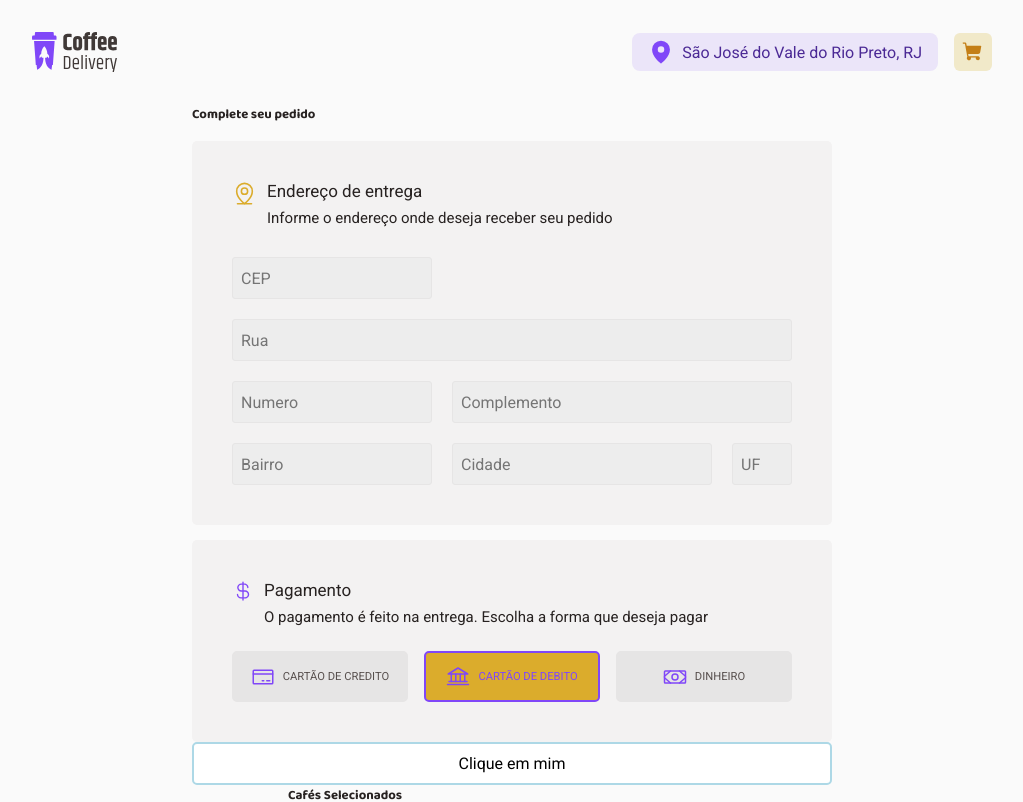
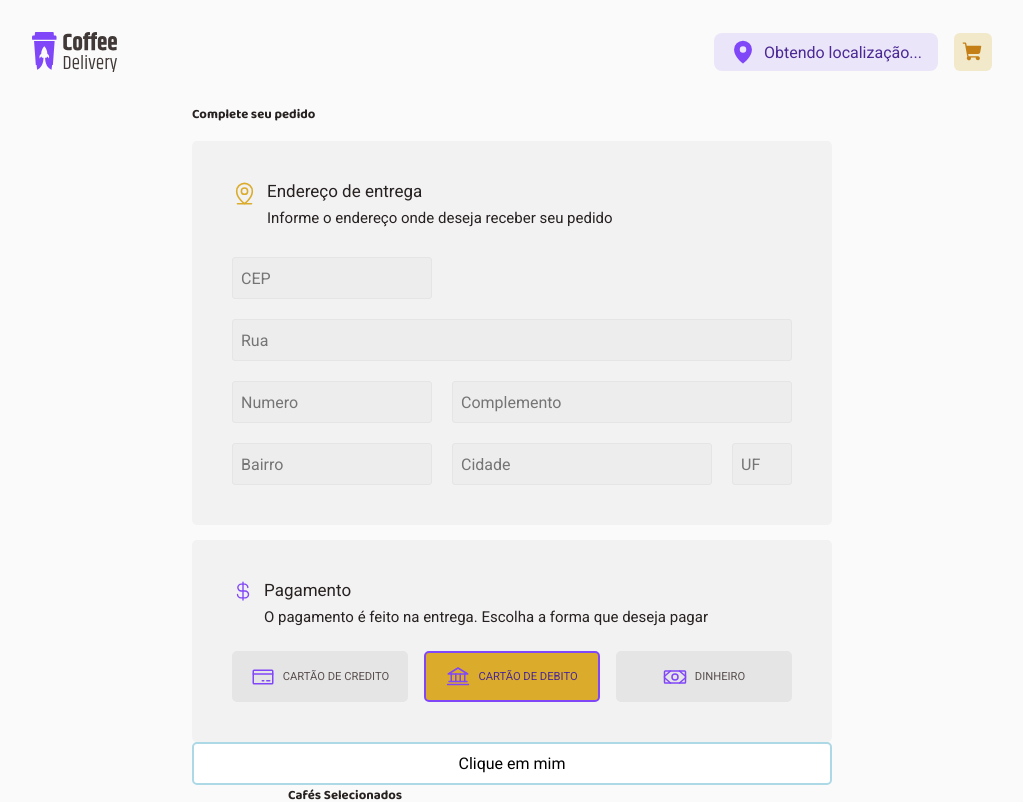
Before and after one commit to GabrielGCJ/d-02-react-js-rocketseat-coffee-delivery, a React (Vite) app: page /checkout in a window 1280 px wide. Shown: the top 802 px of the page, without its empty margins (128-1151 px from the left). Built offline with nearby package versions, Linux system fonts and the light colour scheme; no server answers.

Commit message:
feature/add-location

```diff
--- a/package.json
+++ b/package.json
@@ -11,6 +11,8 @@
   },
   "dependencies": {
     "@hookform/resolvers": "^3.1.1",
+    "@types/axios": "^0.14.0",
+    "axios": "^1.4.0",
     "date-fns": "^2.30.0",
     "phosphor-react": "^1.4.1",
     "react": "^18.2.0",
--- a/src/components/FormOfPayment/styles.ts
+++ b/src/components/FormOfPayment/styles.ts
@@ -71,7 +71,7 @@ const BaseButton = styled.button<StyledButtonProps>`
   /* background: ${(props) => props.theme['gray-500']}; */
 
   color: ${(props) =>
-    props.isClicked ? props.theme['purple-600'] : props.theme['gray-800']};
+    props.isClicked ? props.theme['purple-900'] : props.theme['gray-800']};
 
   /* border: transparent; */
 
@@ -92,13 +92,13 @@ const BaseButton = styled.button<StyledButtonProps>`
   }
 
   :hover {
-    color: ${(props) => props.theme['purple-600']};
+    color: ${(props) => props.theme.white};
     background: ${(props) => props.theme['yellow-600']};
     transition: color 0.3s, background-color 0.5s;
   }
 
   :active {
-    color: red;
+    color: ${(props) => props.theme['purple-600']};
     background: ${(props) => props.theme['yellow-900']};
   }
 `
--- a/src/components/Header/Header.tsx
+++ b/src/components/Header/Header.tsx
@@ -9,6 +9,7 @@ import coffeeDeliveryLogo from '../../assents/coffeeDeliveryLogo.svg'
 import buttonCart from '../../assents/buttonCart.svg'
 import { MapPin } from 'phosphor-react'
 import { NavLink } from 'react-router-dom'
+import { Location } from '../Location/Location'
 
 export const Header = () => {
   return (
@@ -22,7 +23,8 @@ export const Header = () => {
       <CartLocationContainer>
         <LocationContainer>
           <MapPin size={26} weight="fill" /* color="#8047F8" */ />
-          <p>São José do Vale do Rio Preto, RJ</p>
+          {/* <p>São José do Vale do Rio Preto, RJ</p> */}
+          <Location />
         </LocationContainer>
 
         <NavLink to="/checkout">
--- /dev/null
+++ b/src/components/Location/Location.tsx
@@ -0,0 +1,58 @@
+import { useEffect, useState } from 'react'
+import axios from 'axios'
+
+interface LocationData {
+  city: string
+  state: string
+}
+
+export const Location = () => {
+  const [locationData, setLocationData] = useState<LocationData | null>(null)
+
+  useEffect(() => {
+    // Função para obter a localização do usuário
+    const getLocation = () => {
+      if (navigator.geolocation) {
+        navigator.geolocation.getCurrentPosition(
+          async (position) => {
+            const { latitude, longitude } = position.coords
+
+            try {
+              const apiKey = 'e0ae00ebcce0430faa30697a689e7b16'
+              const response = await axios.get(
+                `https://api.opencagedata.com/geocode/v1/json?q=${latitude}+${longitude}&key=${apiKey}`,
+              )
+
+              if (response.data.results.length > 0) {
+                const city = response.data.results[0].components.city
+                const state = response.data.results[0].components.state_code
+                setLocationData({ city, state })
+              }
+            } catch (error) {
+              console.error(
+                'Erro ao obter a localização:',
+                // , error.message
+              )
+            }
+          },
+          (error) => {
+            console.error('Erro ao obter a localização:', error.message)
+          },
+        )
+      } else {
+        console.error('Geolocalização não é suportada neste navegador.')
+      }
+    }
+
+    getLocation()
+  }, [])
+
+  const formatLocationString = () => {
+    if (locationData) {
+      return `${locationData.city}, ${locationData.state}`
+    }
+    return 'Obtendo localização...'
+  }
+
+  return <div>{formatLocationString()}</div>
+}
```
Also changed, not shown: 1 other file (tests, documents, lock files or other folders).
